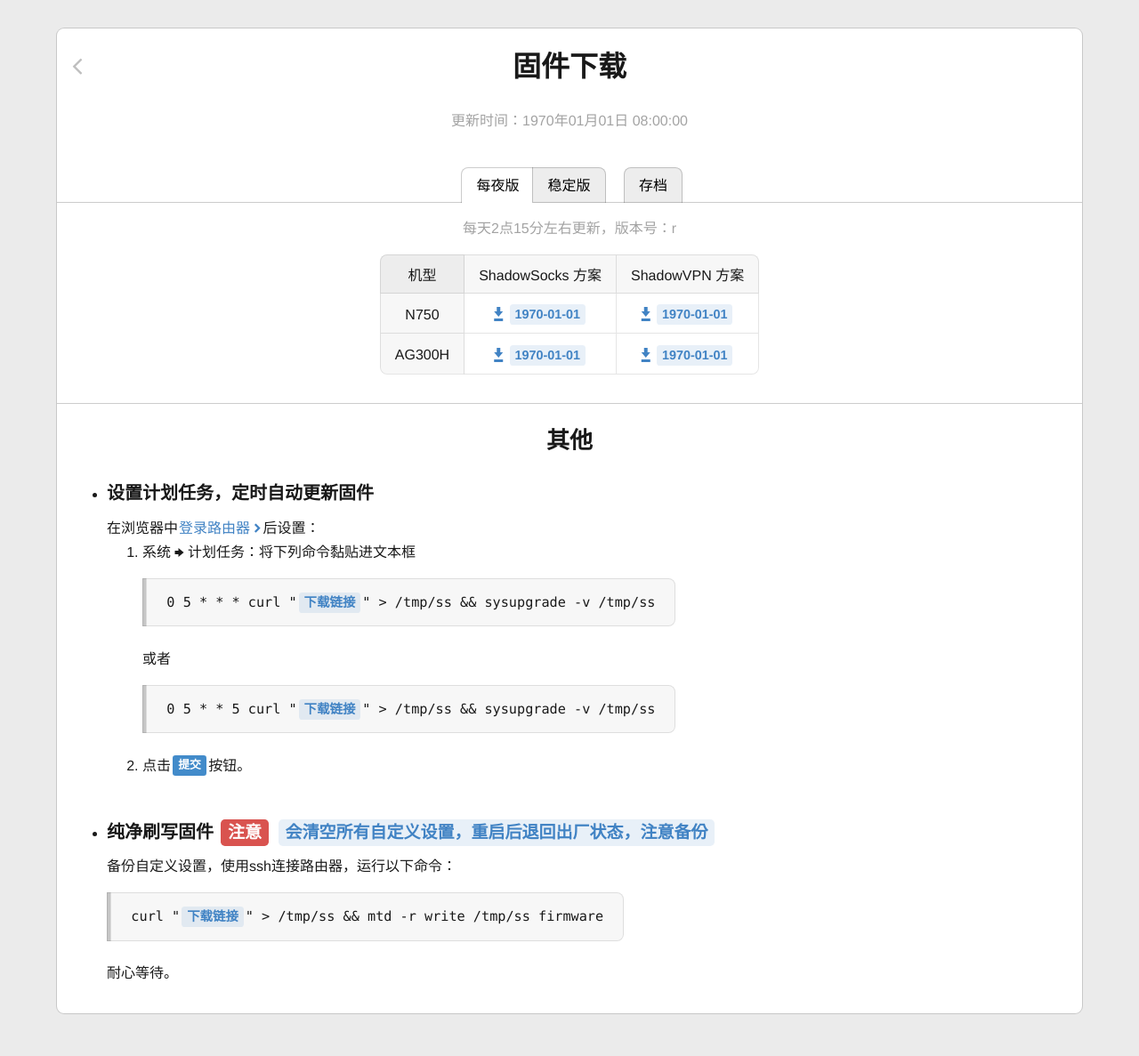
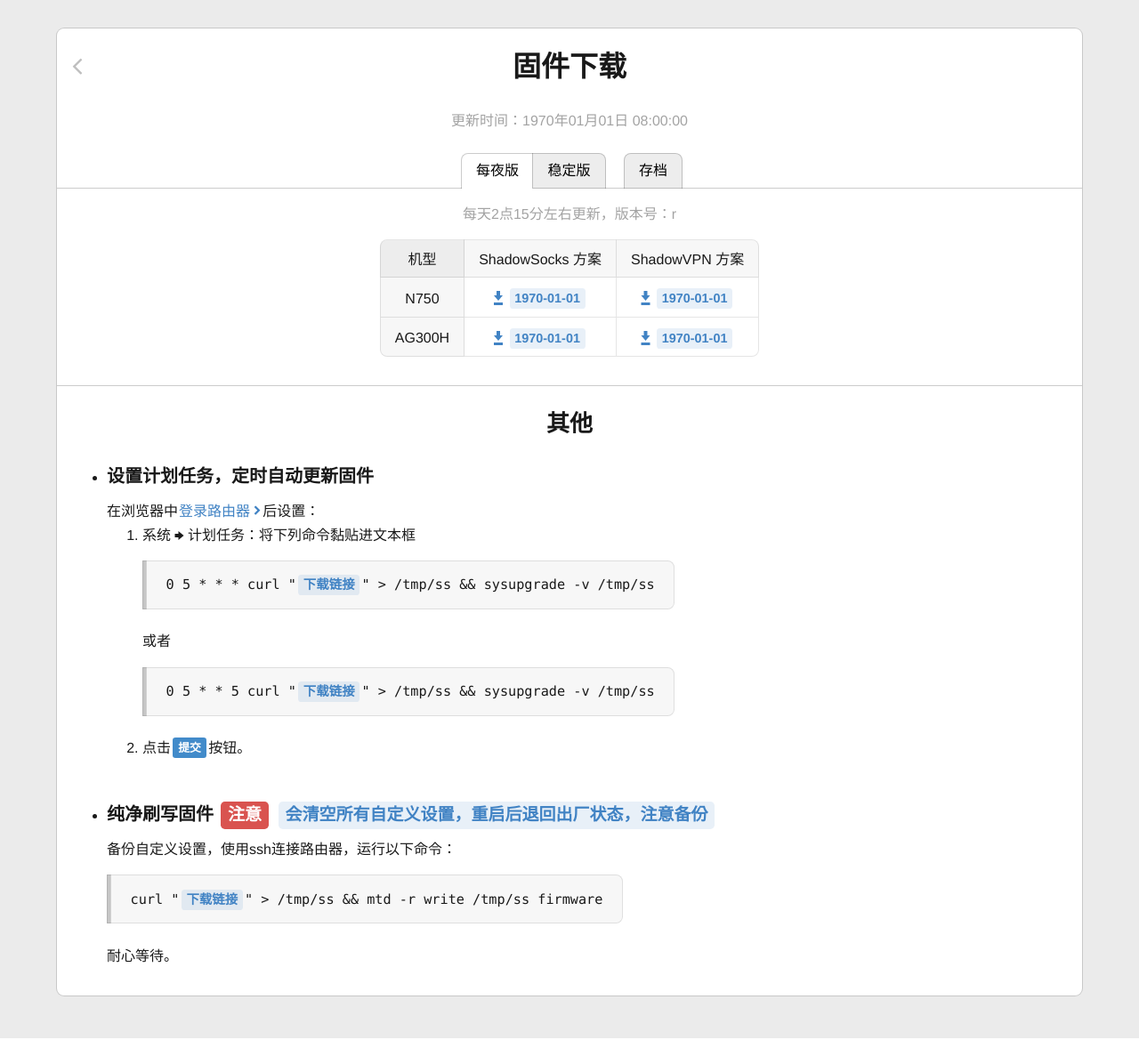
Before and after one commit to Cloudxtreme/VPS, a PHP site: page /router/firmware.php in a window 1280 px wide. Shown: the whole page at 89% size. Run offline with PHP 8.4, Linux system fonts and the light colour scheme.

Commit message:
xvm daily bkup

```diff
--- a/xvm/var/www/style.css
+++ b/xvm/var/www/style.css
@@ -78,10 +78,10 @@ a:not([name])		{
 						color: rgb(65,131,196);
 						border-bottom: none;
 						display: inline-block;
-						margin: 0 -.45em;
-						padding: 0 .45em;
+						margin: 0 -.4375em;
+						padding: 0 .4375em;
 						background-color: transparent;
-						border: 1px solid transparent;
+						border: .0625em solid transparent;
 						border-radius: .25em;
 					}
 
@@ -99,24 +99,24 @@ a[href$="go(-1)"]::before,
 a[href*="scripts"]::before	{
 								font-family: 'FontAwesome';
 								content: '\f054';
-								margin: auto .1em auto .4em;
+								margin: auto .1em auto .375em;
 								font-size: 70%;
 								vertical-align: 10%;
 							}
 
-a[href*="excel"]::before	{ content: '\f1c3'; margin: auto .2em; font-size: 14px; vertical-align: 2%; }
-a[href*="dropbox"]::before	{ content: '\f16b'; margin: auto .1em; font-size: 18px; vertical-align: 0%; }
-a[href*="scripts"]::before	{ content: '\f0f6'; margin: auto .2em; font-size: 14px; vertical-align: 2%; }
+a[href*="excel"]::before	{ content: '\f1c3'; margin: auto .1875em; font-size: .875em; vertical-align: 2%; }
+a[href*="dropbox"]::before	{ content: '\f16b'; margin: auto .125em; font-size: 1.125; vertical-align: 0%; }
+a[href*="scripts"]::before	{ content: '\f0f6'; margin: auto .1875em; font-size: .875em; vertical-align: 2%; }
 
 a[href$="exe"]::before,
 a[href$="bin"]::before	{
 								font-family: 'octicons';
 								content: '\f0a8';
-								margin: auto .2em;
+								margin: auto .1875em;
 							}
 a[href$="go(-1)"]::before	{
 								content: '\f104';
-								margin: auto .4em auto .5em;
+								margin: auto .375em auto .5em;
 								color: rgba(0,0,0,.25);
 								font-size: 200%;
 								vertical-align: -8%;
@@ -238,17 +238,17 @@ img:hover	{ box-shadow: 0 0 0 .25em rgb(65,131,196); }
 pre,
 blockquote > code	{
 						display: inline-block;
-						padding: 1em 1.5em 1em 1.8em;
+						padding: 1em 1.5em 1em 1.75em;
 						overflow: auto;
 						word-wrap: break-word;
 						white-space: pre-wrap;
 						background-color: rgba(0,0,0,.03);
-						box-shadow: inset 0 0 0 1px rgba(0,0,0,.1), inset .3em 0 0 0 rgba(0,0,0,.2);
+						box-shadow: inset 0 0 0 .0625em rgba(0,0,0,.1), inset .3125em 0 0 0 rgba(0,0,0,.2);
 						border-radius: 0 .5em .5em 0;
 					}
 
 blockquote			{ margin-left: 0; }
-blockquote > code	{ padding: 1em 1.5em 1em 1.8em; }
+blockquote > code	{ padding: 1em 1.5em 1em 1.75em; }
 
 pre:hover,
 blockquote > code:hover	{ background-color: rgba(0,0,0,.06); }
@@ -260,25 +260,25 @@ li > h3	{ margin-bottom: .5em; }
 
 /*	标签	*/
 .tabs	{
-			margin: 1.5em 0;
+			margin: .5em auto 0;
 			display: inline-block;
 			width: 100%;
 		}
 
-.tab-links			{ margin: 0 auto -1px; padding-left: 0; text-align: center; }
+.tab-links			{ margin: 0 auto; padding-left: 0; text-align: center; }
 .tab-links::after	{ display: block; clear: both; content: ''; }
 
 .tab-links li		{ display: inline-block; list-style: none; }
 .tab-links li h4	{ margin: 0; }
 
 .tab-links a		{
-						margin-right: -.34em;
+						margin-right: -.3125em;
 						margin-left: 0;
-						padding: .4em 1em .45em;
+						padding: .375em 1em .4375em;
 						display: inline-block;
 						color: #000;
 						background-color: rgba(0,0,0,.07);
-						border: 1px solid rgba(0,0,0,.25);
+						border: .0625em solid rgba(0,0,0,.25);
 						border-bottom-width: 0;
 						border-radius: 0;
 						position: relative;
@@ -305,8 +305,8 @@ li.active a, li.active a:not([name]):not([href$="png"]):hover	{ background-color
 .tab-links > li.active > a > .autohide	{ font-size: 100%; }
 
 .tab-content	{
-					padding: 0 1.5em;
-					border-top: 1px solid rgba(0,0,0,.2);
+					padding: 1em 1.5em 1.5em;
+					box-shadow: 0 -.0625em rgba(0,0,0,.2);
 					background-color: #fff;
 					position: relative;
 					z-index: 1;
@@ -316,7 +316,8 @@ li.active a, li.active a:not([name]):not([href$="png"]):hover	{ background-color
 .tab.active		{ display: block; }
 
 
-.tab > ul		{ margin-top: 1.5em; }
+.tab > ul,
+.tab > p		{ margin-top: 0; }
 
 /*	表格	*/
 table	{
@@ -352,16 +353,16 @@ tr:last-child > td:first-child			{ border-bottom-color: transparent; }
 tr:first-child > td:last-child,
 tr:not(:first-child) > td:last-child	{ border-right-color: transparent; }
 
-td				{ padding: .6em 1em .4em; }
+td				{ padding: .5625em 1em .375em; }
 td > a			{ padding: 0; display: block; }
 /*td > a:hover	{ background-color: transparent; border-color: transparent; }*/
 
 td > a > p.hilight,
-td > a > p.safe	{ margin: auto .3em; font-size: 90%; }
+td > a > p.safe	{ margin: auto .3125em; font-size: 90%; }
 
 table + div.dl	{
 					margin: -.5em auto .5em auto;
-					padding: .2em;
+					padding: .1875em;
 					text-align: center;
 					width: 16em;
 					height: 2.25em;
```
Also changed, not shown: other parts of xvm/var/www/style.css (+16 -16 lines), xvm/var/www/index.php (+5 -7 lines), 2 other files.
